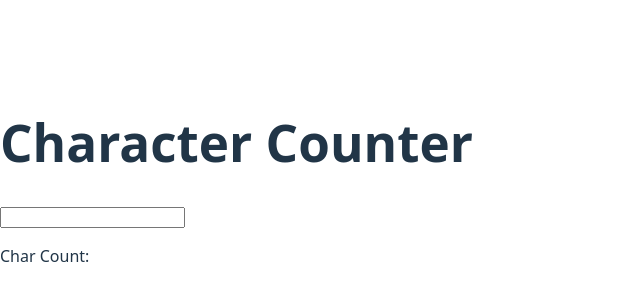
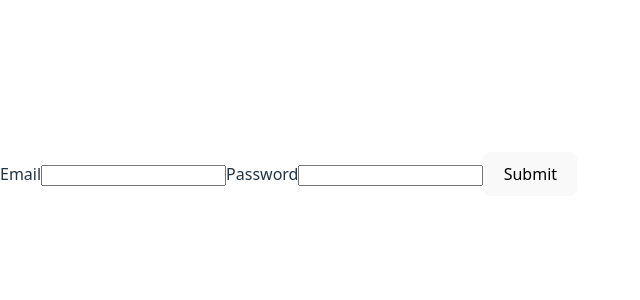
Before and after one commit to Abhishekwmg/prReactCode2, a React (Vite) app in the folder practice-react/: page / in a window 1280 px wide. Shown: the part 218-518 px from the top of the page, without its empty margins (0-640 px from the left). Built offline with nearby package versions, Linux system fonts and the light colour scheme.

Commit message:
form-handle

```diff
--- a/practice-react/src/App.jsx
+++ b/practice-react/src/App.jsx
@@ -1,8 +1,9 @@
 // import Input from "./controlled-input/Input"
 // import Toggle from "./toggle-btn/Toggle"
 // import ShowHide from "./show-hide/ShowHide"
-import CharCount from "./char-count/CharCount"
+// import CharCount from "./char-count/CharCount"
+import Form from "./form/Form"
 
 export default function App() {
-  return <CharCount />
+  return <Form />
 }
--- a/practice-react/src/controlled-input/Input.jsx
+++ b/practice-react/src/controlled-input/Input.jsx
@@ -5,7 +5,7 @@ export default function Input() {
     const [input, setInput] = useState("")
 
     return <>
-        <input type={input} onChange={e => setInput(e.target.value)} />
+        <input value={input} type="text" onChange={e => setInput(e.target.value)} />
         <p>You typed: {input} </p>
     </>
 }
--- /dev/null
+++ b/practice-react/src/form/Form.jsx
@@ -0,0 +1,29 @@
+import { useState } from "react"
+
+export default function Form() {
+
+    const [email, setEmail] = useState("");
+    const [password, setPassword] = useState("");
+    const [error, setError] = useState("");
+    const [isLoggedIn, setIsloggedIn] = useState(false);
+
+    function handleSubmit(e) {
+        e.preventDefault();
+        if (email !== "" && password !== "") {
+            setIsloggedIn(true);
+            setError("")
+        } else {
+            setError("Input Fields must not be empty")
+        }
+    }
+
+    return <form>
+        {isLoggedIn ? <h1>Logged In</h1> : <>
+            <label>Email</label>
+            <input value={email} onChange={e => setEmail(e.target.value)} type="email" />
+            <label>Password</label>
+            <input value={password} onChange={e => setPassword(e.target.value)} type="password" />
+            <button type="submit" onClick={handleSubmit}>Submit</button></>}
+        <p style={{ color: "red" }}>{error}</p>
+    </form>
+}
```
